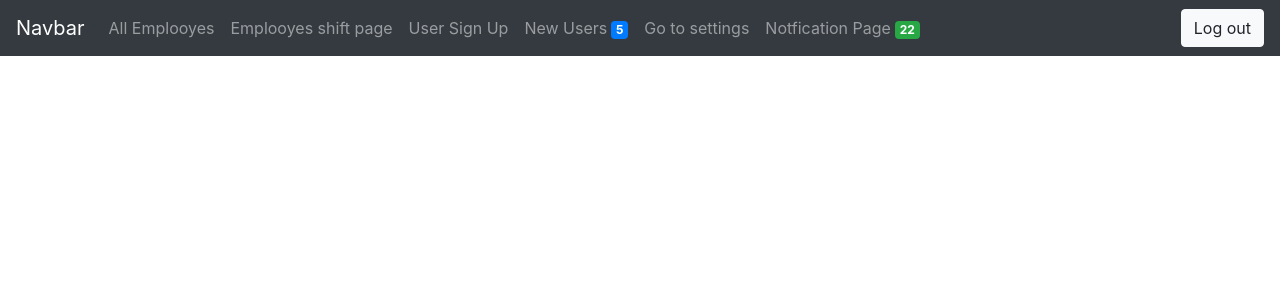
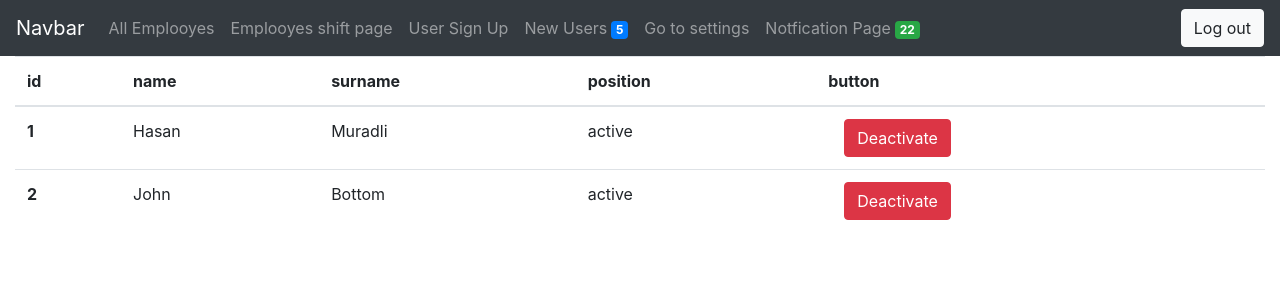
Before and after one commit to bashiroglu/developing-front-employeesmanagerapp, a React (Create React App) app: page /managers-list-page in a window 1280 px wide. Shown: the top 300 px of the page. Built offline with nearby package versions, Linux system fonts and the light colour scheme.

Commit message:
added flexibilty to button, added managerlist page

```diff
--- a/src/App.js
+++ b/src/App.js
@@ -9,6 +9,7 @@ import LoginAndSignUpPage from './pages/loginandsignuppage/LoginAndSignUpPage';
 import NewlyAddedEmployeesPage from './pages/newaddedemployeespage/NewlyAddedEmployeesPage';
 import SettingsPage from './pages/settingspageofuser/SettingsPage';
 import NotficationPage from './pages/notficationpage/NotficationPage';
+import ManagerListPage from './pages/managerslistpage/ManagerListPage';
 
 import 'bootstrap/dist/css/bootstrap.min.css';
 
@@ -47,10 +48,11 @@ export class App extends Component {
               path="/employee-confirm"
               component={NewlyAddedEmployeesPage}
             />
+            <Route exact path="/notfication-page" component={NotficationPage} />
             <Route
               exact
-              path="/notfication-page"
-              component={NotficationPage}
+              path="/managers-list-page"
+              component={ManagerListPage}
             />
             <Route exact path="/settings" component={SettingsPage} />
           </Switch>
--- a/src/components/table/Table.jsx
+++ b/src/components/table/Table.jsx
@@ -1,7 +1,7 @@
 import React from 'react';
 import UserList from '../userlist/UserList';
 
-function Table({ TableColumns, employees, confirmation }) {
+function Table({ TableColumns, employees, button }) {
   return (
     <div className=" container-fluid">
       <div className="row">
@@ -16,7 +16,7 @@ function Table({ TableColumns, employees, confirmation }) {
                 ))}
               </tr>
             </thead>
-            <UserList employees={employees} confirmation={confirmation} />
+            <UserList employees={employees} button={button} />
           </table>
         </div>
       </div>
--- a/src/components/useritem/UserItem.jsx
+++ b/src/components/useritem/UserItem.jsx
@@ -2,27 +2,16 @@ import React from 'react';
 import uuid from 'uuid';
 import Button from '../elements/formelements/button/Button';
 
-function UserItem({ employee, existButton }) {
-  const commingArray = existButton
-    ? Object.keys(employee).concat([`confirm${uuid()}`])
-    : Object.keys(employee);
-  console.log(employee);
-  console.log(Object.keys(employee).concat([`confirm${uuid()}`]));
+function UserItem({ employee, button }) {
+  const commingArray =
+    button === 'confirm'
+      ? Object.keys(employee).concat([`confirm${uuid()}`])
+      : button === 'deactivate'
+      ? Object.keys(employee).concat([`deactivate${uuid()}`])
+      : Object.keys(employee);
 
   return (
     <tr>
-      {/* {Object.keys(employee).map(key =>
-        key === 'id' ? (
-          <th key={employee[key]} scope="row">
-            {employee.id}
-          </th>
-        ) : confirmation ? (
-
-        ) : (
-          <td key={employee[key]}>{employee[key]}</td>
-        )
-      )} */}
-
       {commingArray.map(key =>
         key === 'id' ? (
           <th key={employee[key]} scope="row">
@@ -31,6 +20,10 @@ function UserItem({ employee, existButton }) {
         ) : key.startsWith('confirm') ? (
           <td key={employee[key]}>
             <Button classes=" mx-3 btn-success">Confirm</Button>
+          </td>
+        ) : key.startsWith('deactivate') ? (
+          <td key={employee[key]}>
+            <Button classes=" mx-3 btn-danger">Deactivate</Button>
           </td>
         ) : (
           <td key={employee[key]}>{employee[key]}</td>
--- a/src/components/userlist/UserList.jsx
+++ b/src/components/userlist/UserList.jsx
@@ -1,15 +1,15 @@
 import React from 'react';
 import UserItem from '../useritem/UserItem';
 
-function UserList({ employees, confirmation }) {
-  const existButton = confirmation ? true : false;
+function UserList({ employees, button }) {
+
   return (
     <tbody>
       {employees.map(employee => (
         <UserItem
           key={employee.id}
           employee={employee}
-          existButton={existButton}
+          button={button}
         />
       ))}
     </tbody>
--- /dev/null
+++ b/src/pages/managerslistpage/ManagerListPage.jsx
@@ -0,0 +1,36 @@
+import React, { Component } from 'react';
+import Table from '../../components/table/Table';
+
+export class ManagerListPage extends Component {
+  static defaultProps = {
+    TableColumns: ['id', 'name', 'surname', 'position', 'button'],
+    managers: [
+      {
+        id: '1',
+        name: 'Hasan',
+        surname: 'Muradli',
+        position: 'active'
+      },
+      {
+        id: '2',
+        name: 'John',
+        surname: 'Bottom',
+        position: 'active'
+      }
+    ]
+  };
+  render() {
+    const { TableColumns, managers } = this.props;
+    return (
+      <div>
+        <Table
+          TableColumns={TableColumns}
+          employees={managers}
+          button="deactivate"
+        />
+      </div>
+    );
+  }
+}
+
+export default ManagerListPage;
--- a/src/pages/newaddedemployeespage/NewlyAddedEmployeesPage.jsx
+++ b/src/pages/newaddedemployeespage/NewlyAddedEmployeesPage.jsx
@@ -41,7 +41,7 @@ export class NewlyAddedUsers extends Component {
       <div>
         <Filter FilterOptions={FilterOptions} />
         <DownloadButtons />
-        <Table TableColumns={TableColumns} employees={employees} confirmation />
+        <Table TableColumns={TableColumns} employees={employees} button="confirm" />
       </div>
     );
   }
```
